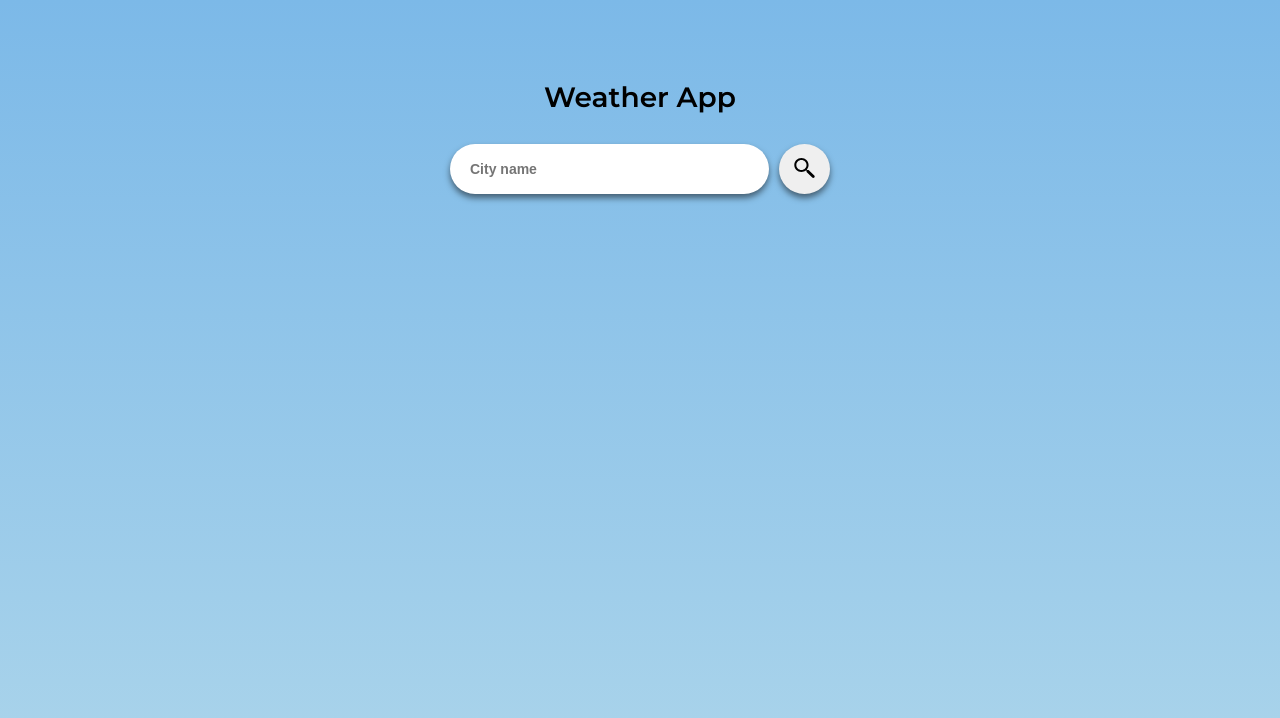
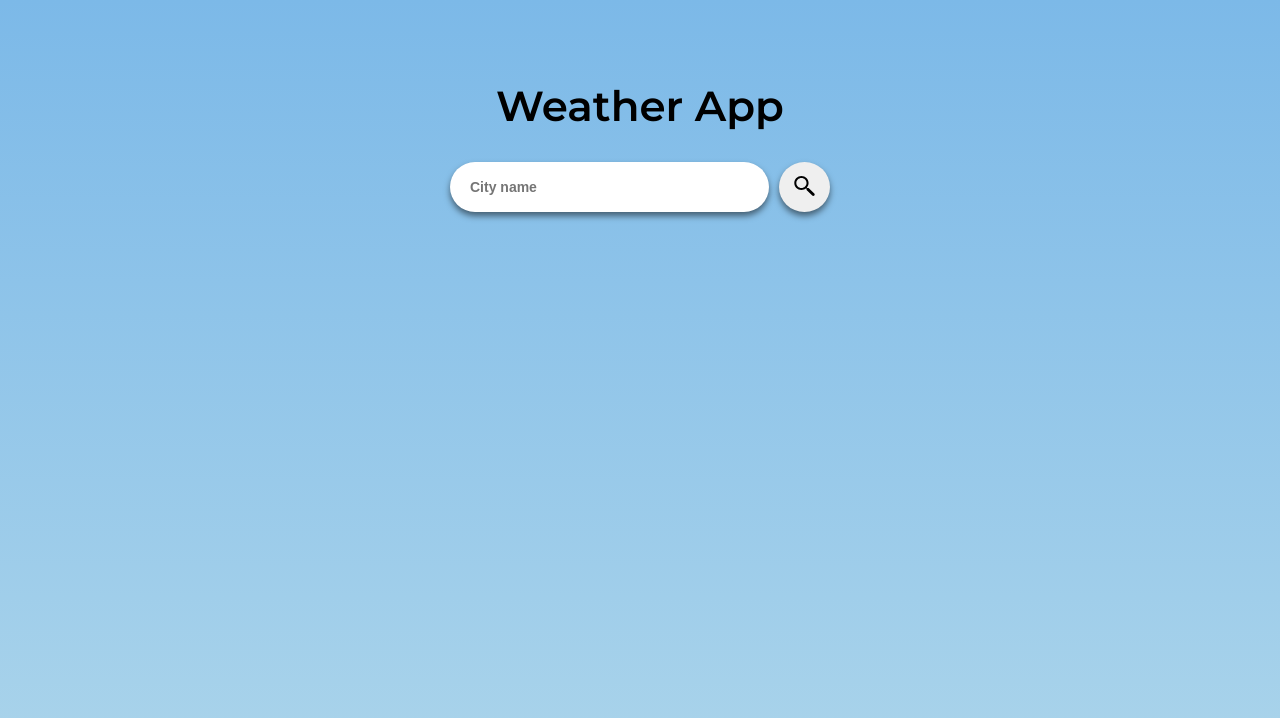
Before and after one commit to Techwolf78/Weather-App, a React (Create React App) app: page / in a window 1280 px wide. Shown: the top 718 px of the page. Built offline with nearby package versions, Linux system fonts and the light colour scheme; the HTML template or start-up script is replaced by a standard one.

Commit message:
Inital commit

```diff
--- a/src/App.js
+++ b/src/App.js
@@ -33,7 +33,7 @@ const Container = styled.div`
 `;
 
 const AppLabel = styled.span`
-  font-size: 28px;
+  font-size: 42px;
   color: solid black;
   font-weight: bolder;
   margin: 20px 25px 10px;
```
